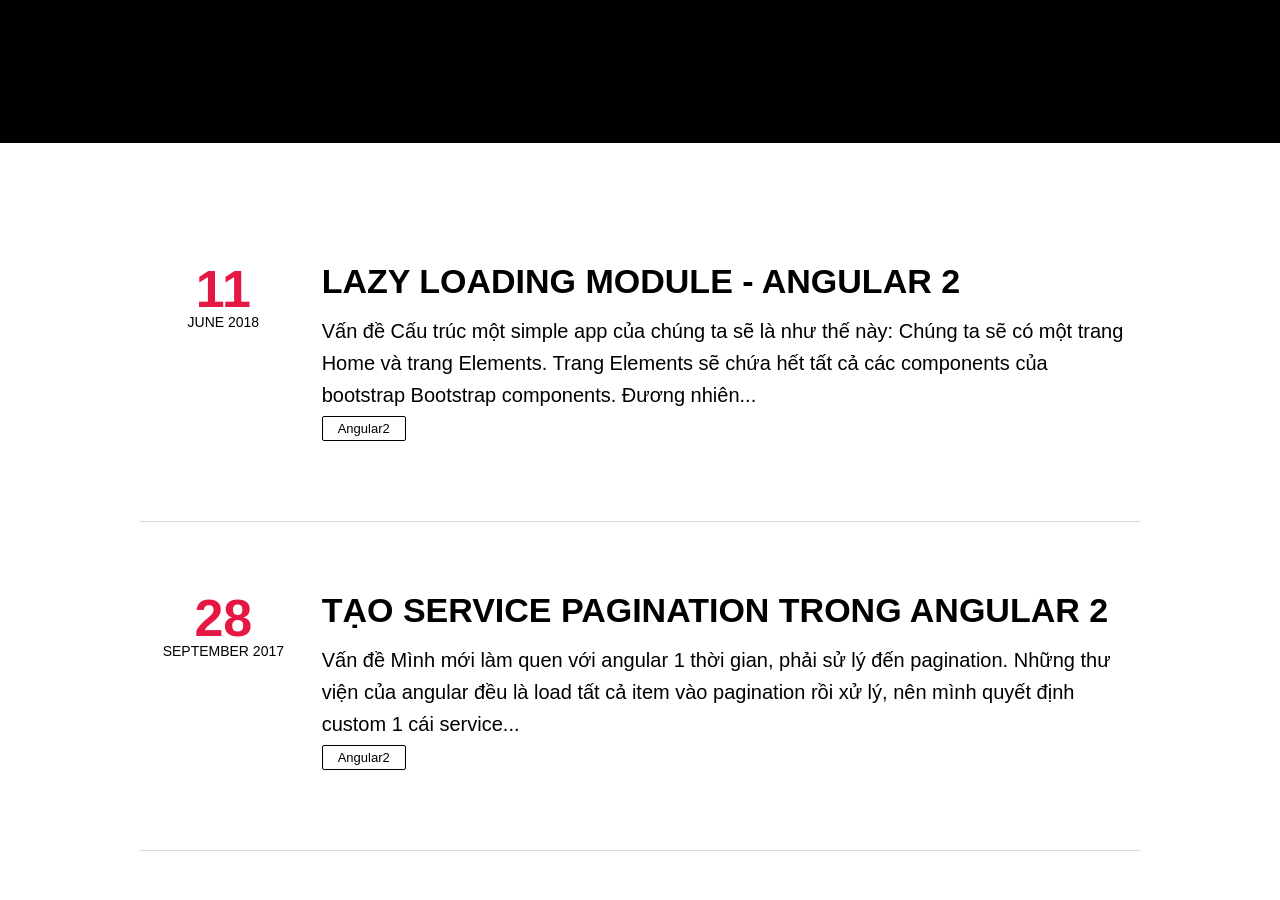
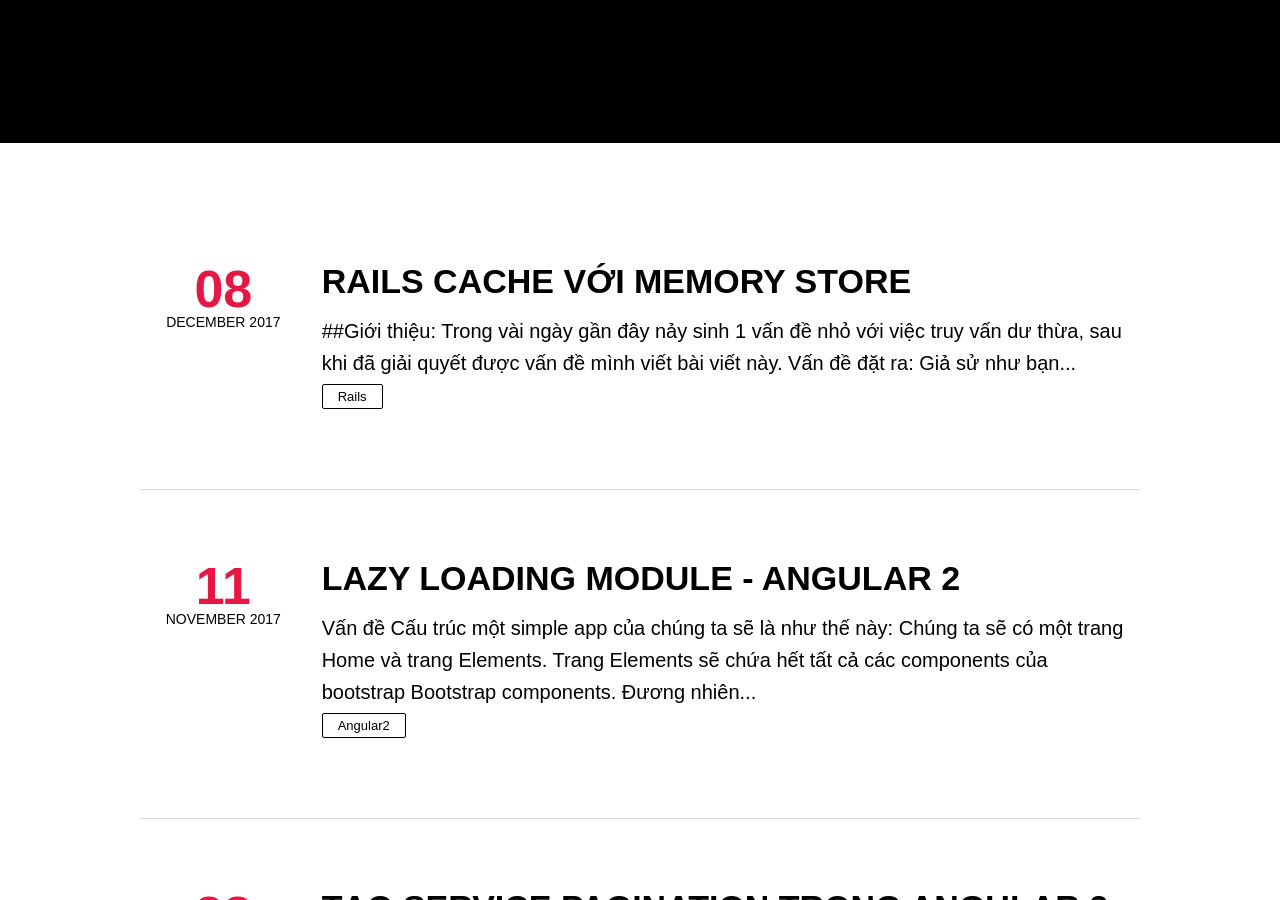
Before and after one commit to vuhuutuan262/vuhuutuan262.github.io, a Jekyll site: the page built from index.html, in a window 1280 px wide and 900 px high, scrolled down 381 px. Built offline with Jekyll 4.4.1, drawn with Linux system fonts in a browser that asks for light colours; nearby versions of some CDN libraries; some web fonts are replaced; the list of posts is cut into pages by our own code; some of the changed lines change nothing that is shown.

Commit message:
rails_cache

````diff
--- a/_posts/2018-06-11-lazy_loading_module_angular_2.md
+++ b/_posts/2017-11-11-lazy_loading_module_angular_2.md
@@ -3,7 +3,7 @@ layout: post
 title: "Lazy Loading Module - Angular 2"
 description: "Tìm hiểu về Loading Module trong Angular 2"
 category: angular2
-modified: 2018-06-11
+modified: 2017-11-11
 tags: [angular2]
 comments: true
 share: true
--- /dev/null
+++ b/_posts/2017-12-08-rails_cache_with_memory_store.md
@@ -0,0 +1,101 @@
+---
+layout: post
+title: "Rails cache với memory store"
+description: "Rails cache với memory store"
+category: rails
+modified: 2017-12-08
+tags: [rails]
+comments: true
+share: true
+imagefeature: rails-cache.jpg
+imagefile: rails
+featured: true
+---
+
+##Giới thiệu: Trong vài ngày gần đây nảy sinh 1 vấn đề nhỏ với việc truy vấn dư thừa, sau khi đã giải quyết được vấn đề mình viết bài viết này.
+
+## Vấn đề đặt ra:
+*Giả sử như bạn có một menu gồm list các category kèm theo là số phần tử trong mỗi category đó, và bạn luôn hiển thị nó, tuy nhiên số phần tử trong mỗi category biến động theo khoảng thời gian nhất định (30 phút, 2h, hoặc có thể là 1 ngày, etc). Việc truy vấn để tính size trong category có lẽ sẽ lãng phí, vì thường chúng ta sẽ đặt hàm tính này trong before_fillter (tùy trường hợp thì có thể giải quyết bài toán này với counter cache hoặc không thể) và mỗi lần request thì việc truy vấn xuống DB sẽ xảy ra. Các bạn có thể xem hình để hình dùng rõ hơn*.
+
+Ở đây dữ liệu của mình sẽ được crawling về 1 ngày 1 lần vì vậy mình chắc chắn rằng trong 1 ngày nếu có đăng nhập vào và làm bất kỳ việc gì để xem thì không làm thay đổi các con số này, vậy tại sao phải có quá nhiều truy vấn lãng phí nhỉ?
+
+==> **Vấn đề này có thể được giải quyết với Cache key trên Rails dùng Memory Store.**
+
+### Kỹ thuật:
+– Việc ta hi sinh memory để chứa 1 vài biến sẽ tốt hơn nhiều so với việc truy suất db để tính toán và trả về giá trị (tốt về thuật toán và cả tốc độ, etc…)
+
+– Hiện nay memcache đang được sử dụng ở hầu hết các site lớn, nên việc chúng ta áp dụng vào các ứng dụng không có gì là độc đáo nữa, mà dần trở thành 1 việc nên làm.
+
+### Cách thực hiện:
+
+Mình sẽ trình bày code của mình làm ví dụ thực tế để có thể giải thích rõ hơn cho các bạn:
+
+– Trước tiên muốn thực hiện cache cần vào application.rb và thêm dòng sau:
+
+
+```Ruby
+
+config.cache_store = :memory_store
+```
+Đây là default thì cache sẽ chiếm 32 MB, nếu bạn muốn thêm có thể thêm option vào:
+```Ruby
+config.cache_store = :memory_store, {size: 64.megabytes}
+```
+
+
+Đoạn code lúc đầu khi thực hiện load menu (gây lãng phí) như sau:
+```Ruby
+def load_menu
+   @tags_menu = {}
+   tags = Tag.all
+   tags.each do |tag|
+     @tags_menu[tag.name] = tag.pod_casts.size
+   end
+   @tags_menu = @tags_menu.to_a
+ end
+ ```
+ Đoạn code sau khi dùng cache (cách read, write bình thường):
+ ```Ruby
+ def load_menu
+    @tags_menu = {}
+    tags = Tag.all
+    tags.each do |tag|
+      if Rails.cache.read("#{tag.name}") == nil
+        Rails.cache.write("#{tag.name}", tag.pod_casts.size, :expires_in => 12.hours)
+        @tags_menu[tag.name] = Rails.cache.read("#{tag.name}")
+      else
+        @tags_menu[tag.name] = Rails.cache.read("#{tag.name}")
+      end
+    end
+    @tags_menu = @tags_menu.to_a
+  end
+  ```
+  OK. Vấn đề đã được giải quyết rồi, giờ mình giải thích một số để các bạn hiểu thêm về phương thức read, write, fetch, delete.
+
+Như tên gọi của chúng
+
+* **read** là đọc dữ liệu trong cache ra, tham số nhận vào là key lúc bạn ghi xuống, nếu có giá trị thì trả về, không trả về nil.
+
+* **write** là ghi dữ liệu vào cache, tham số truyền vào là key, value, và option (ở đây bạn có thể thấy rằng option mình chỉ định là thời gian hết hạn của key này – 12 tiếng sau khi nó tạo ra).
+
+Vậy fetch là gì nhỉ?
+
+* **fetch** thì giống với **read** tuy nhiên fetch có cái hay là khi bạn **fetch** 1 key và trả về nil thì bạn có thể thực hiện code trong block.
+
+giờ mình sử dụng block cho **fetch** như sau:
+
+```Ruby
+ def load_menu
+    @tags_menu = {}
+    tags = Tag.all
+    tags.each do |tag|
+      Rails.cache.fetch('test') do
+        Rails.cache.write("#{tag.name}", tag.pod_casts.size, :expires_in => 12.hours)
+      end
+      @tags_menu[tag.name] = Rails.cache.read("#{tag.name}")
+    end
+    @tags_menu = @tags_menu.to_a
+  end
+  ```
+
+  * Còn **delete** thì quá rõ rồi, xóa key trong cache bạn nhé, phương thức nhận đối số truyền vào là key
````
Also changed, not shown: images/feature/rails/rails-cache.jpg (added).
